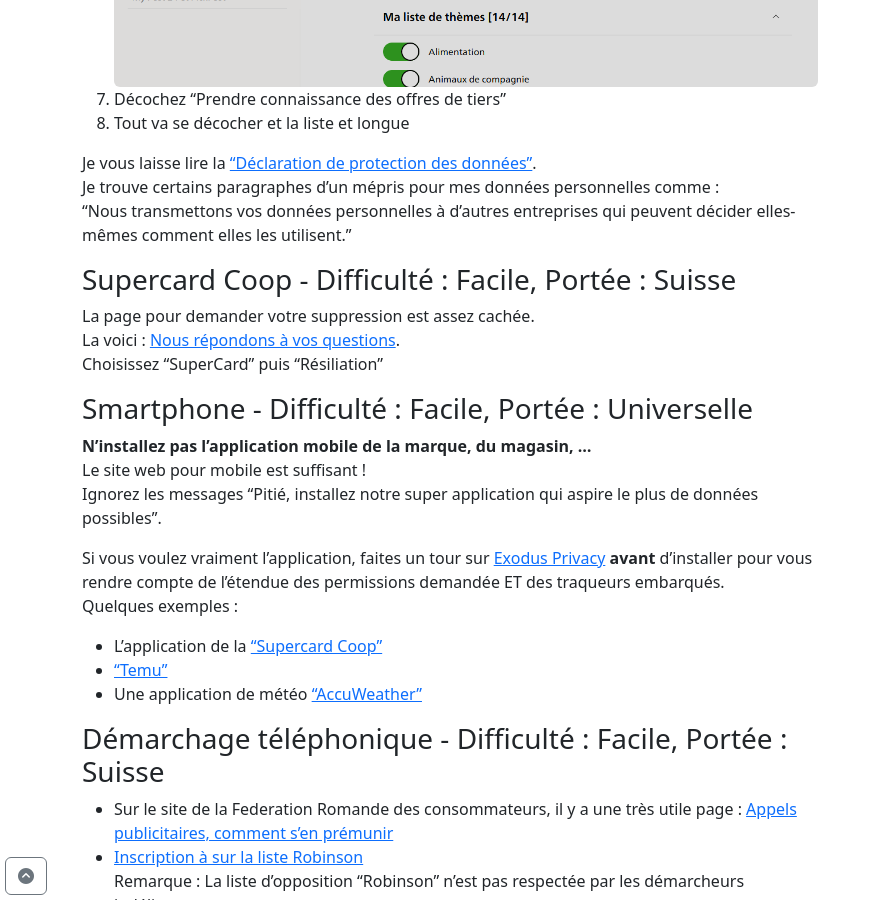
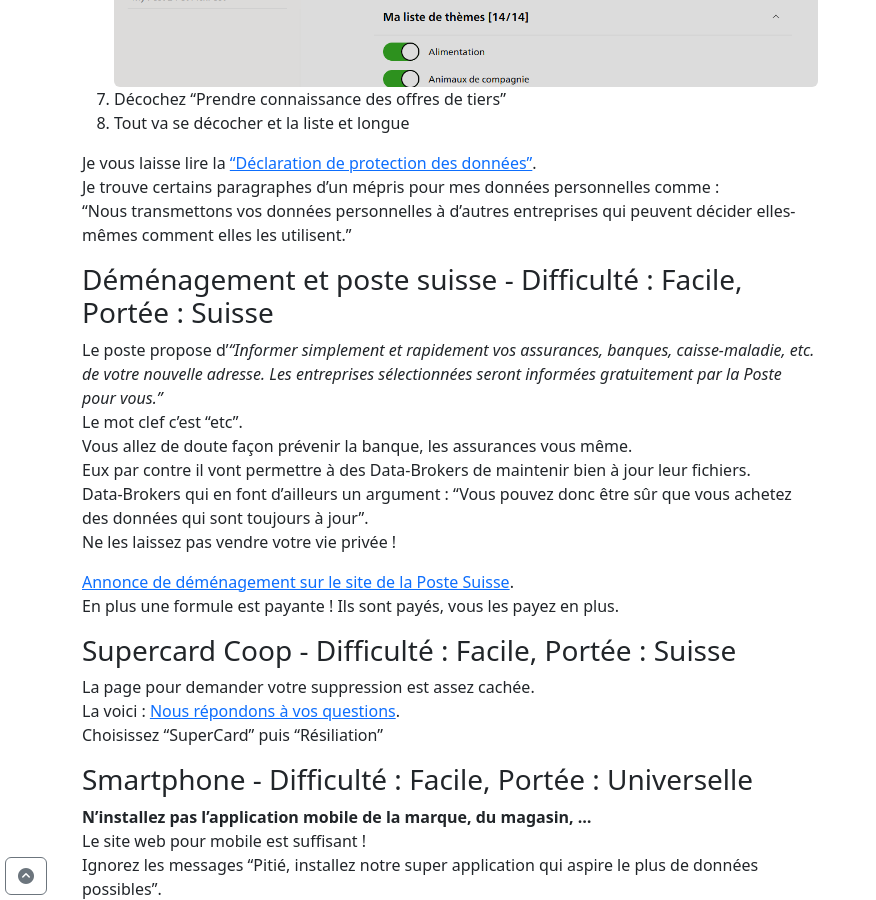
Before and after one commit to christ-off/christ-off.github.io, a Jekyll site: the page built from _posts/2024-03-14-vie-privee-web-suisse.md, in a window 1280 px wide and 900 px high, scrolled down 3446 px. Shown: the whole window, without its empty margins (0-876 px from the left). Built offline with Jekyll 4.4.1, drawn with Linux system fonts in a browser that asks for light colours.

Commit message:
Update 2024-03-14-vie-privee-web-suisse.md

```diff
--- a/_posts/2024-03-14-vie-privee-web-suisse.md
+++ b/_posts/2024-03-14-vie-privee-web-suisse.md
@@ -86,6 +86,18 @@
 Je vous laisse lire la ["Déclaration de protection des données"](https://www.post.ch/fr/pages/footer/protection-des-donnees-et-informations-legales/declaration-de-protection-des-donnees).
 Je trouve certains paragraphes d'un mépris pour mes données personnelles comme :
 "Nous transmettons vos données personnelles à d'autres entreprises qui peuvent décider elles-mêmes comment elles les utilisent."
+
+### Déménagement et poste suisse - Difficulté : Facile, Portée : Suisse
+
+Le poste propose d'*"Informer simplement et rapidement vos assurances, banques, caisse-maladie, etc. de votre nouvelle adresse. Les entreprises sélectionnées seront informées gratuitement par la Poste pour vous."*
+Le mot clef c'est "etc".
+Vous allez de doute façon prévenir la banque, les assurances vous même.
+Eux par contre il vont permettre à des Data-Brokers de maintenir bien à jour leur fichiers.
+Data-Brokers qui en font d'ailleurs un argument : "Vous pouvez donc être sûr que vous achetez des données qui sont toujours à jour".
+Ne les laissez pas vendre votre vie privée !
+
+[Annonce de déménagement sur le site de la Poste Suisse](https://www.post.ch/fr/reception/demenagement/annonce-de-demenagement).
+En plus une formule est payante ! Ils sont payés, vous les payez en plus.
 
 ### Supercard Coop - Difficulté : Facile, Portée : Suisse
 
```
